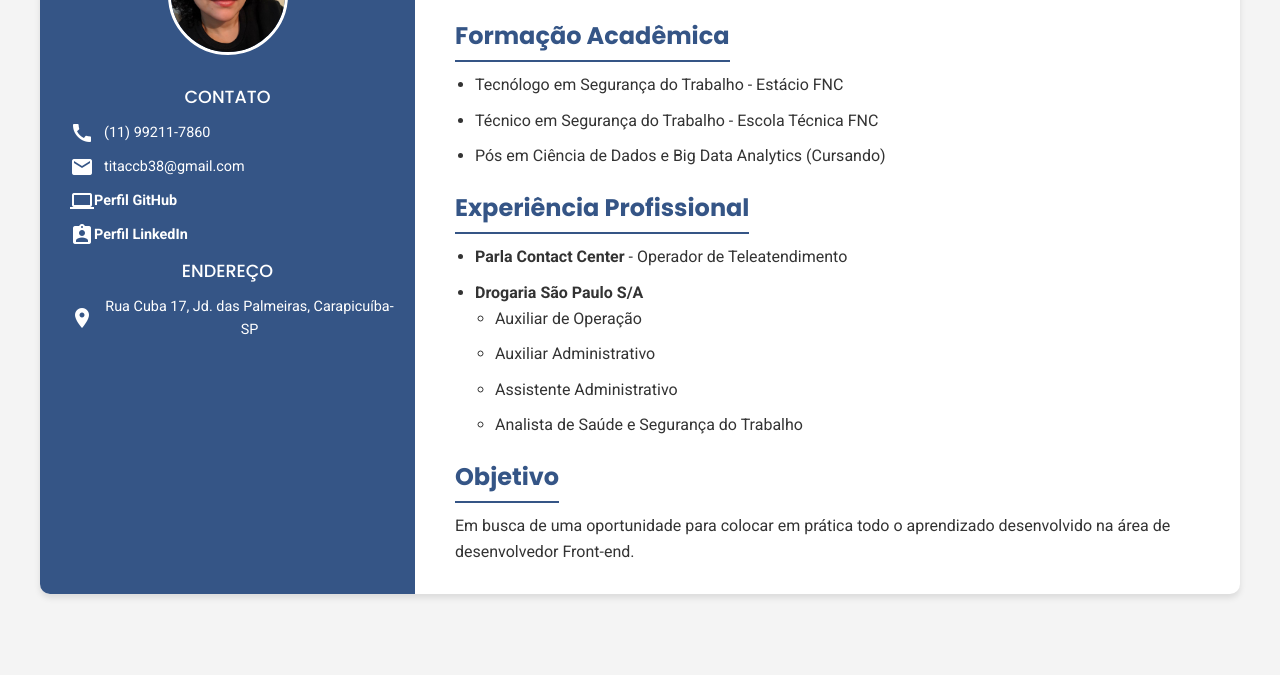
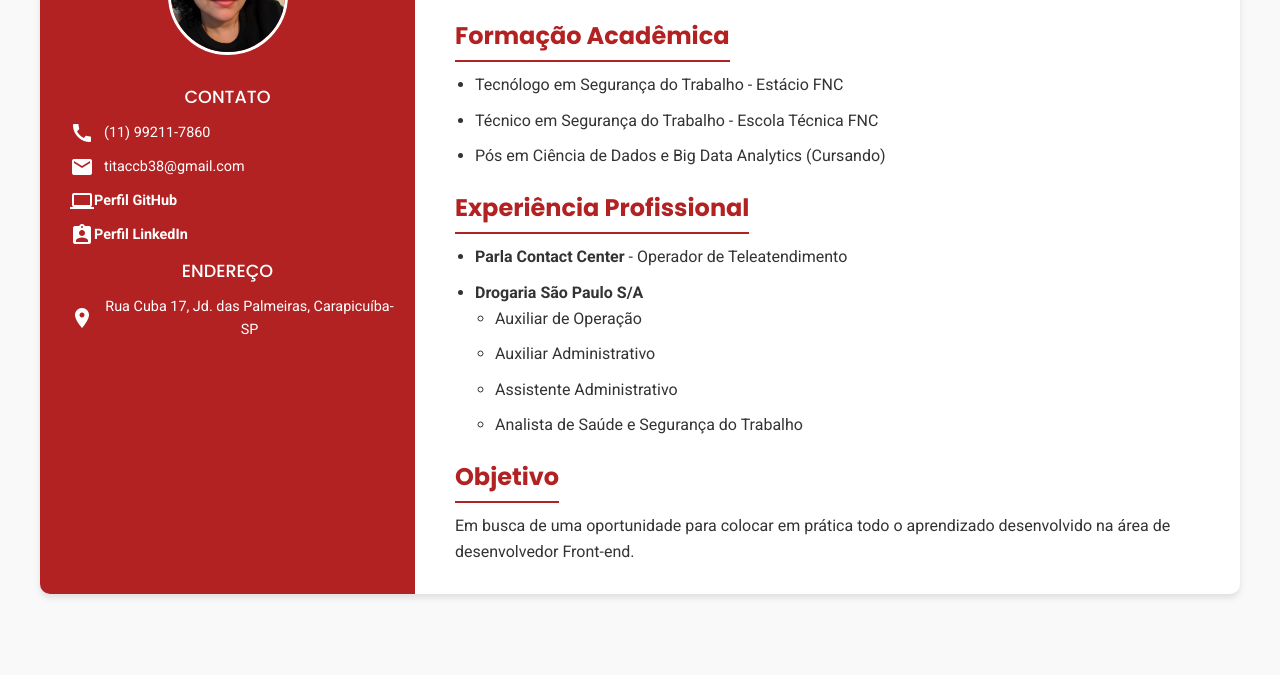
Before and after one commit to ThaCruLim/ThaCruLim.github.io, a plain HTML site: page curriculo.html in a window 1280 px wide. Shown: the part 125-800 px from the top of the page. Drawn offline with Linux system fonts and the light colour scheme.

Commit message:
Update curriculo.css

```diff
--- a/curriculo.css
+++ b/curriculo.css
@@ -7,7 +7,7 @@
 
 body {
     font-family: 'Roboto', sans-serif;
-    background-color: #f4f4f4;
+    background-color: #f9f9f9;
     color: #333;
     line-height: 1.6;
 }
@@ -25,7 +25,7 @@ body {
 }
 
 .sidebar {
-    background: #355586;
+    background: #b22222; /* Cor vermelho forte */
     color: white;
     flex: 1 1 300px;
     padding: 20px;
@@ -46,6 +46,7 @@ h3 {
     text-transform: uppercase;
     font-weight: 500;
     font-size: 1.1rem;
+    color: white;
 }
 
 .info {
@@ -53,6 +54,7 @@ h3 {
     align-items: center;
     margin-bottom: 10px;
     font-size: 0.9rem;
+    color: white;
 }
 
 .info span {
@@ -65,6 +67,10 @@ h3 {
     font-weight: bold;
 }
 
+.info a:hover {
+    text-decoration: underline;
+}
+
 .conteudo {
     flex: 3 1 600px;
     padding: 20px 40px;
@@ -74,6 +80,7 @@ header h1 {
     font-family: 'Poppins', sans-serif;
     font-size: 2rem;
     margin-bottom: 5px;
+    color: #b22222; /* Cor vermelho */
 }
 
 header p {
@@ -86,10 +93,10 @@ h2 {
     font-family: 'Poppins', sans-serif;
     font-size: 1.5rem;
     margin-bottom: 10px;
-    border-bottom: 2px solid #355586;
+    border-bottom: 2px solid #b22222; /* Cor vermelho */
     display: inline-block;
     padding-bottom: 5px;
-    color: #355586;
+    color: #b22222;
 }
 
 ul {
```
